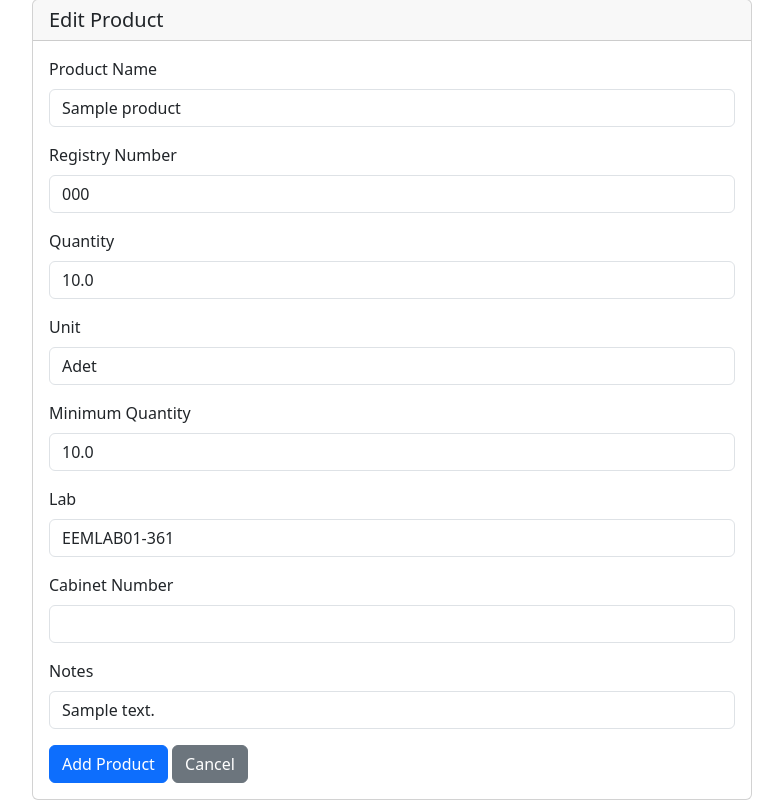
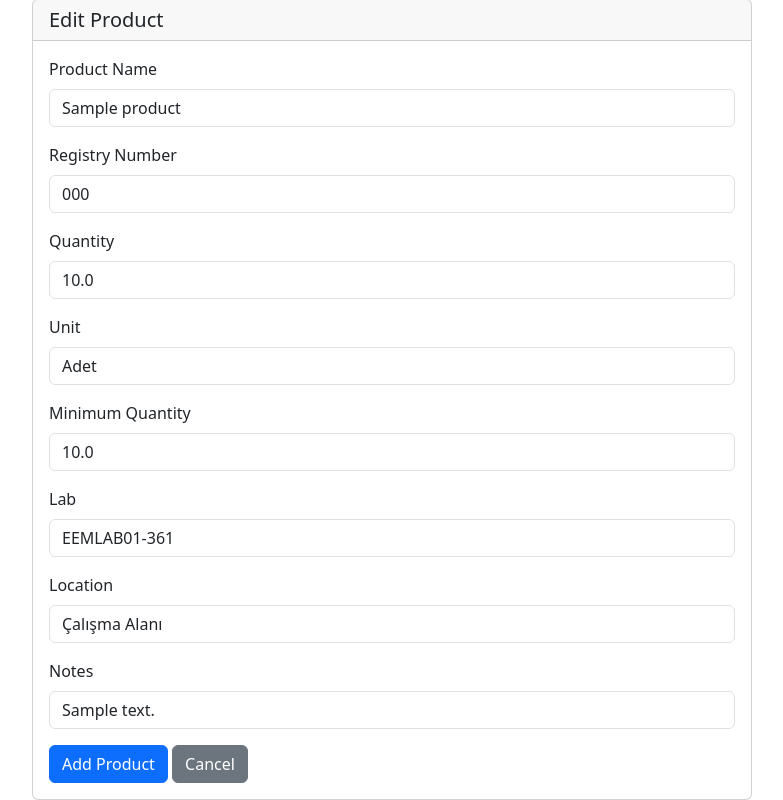
Before and after one commit to kutmur/lab-inventory-manager, a Flask app: page /product/1/edit in a window 1280 px wide. Shown: the part 81-881 px from the top of the page, without its empty margins (248-1031 px from the left). Run offline with Flask 3, Linux system fonts and the light colour scheme; a user stored in the database is signed in; tables that the repository leaves empty hold one stand-in row (values such as "Sample post"); lists and menus that the app fills with data are empty; some libraries are stand-ins or nearby versions.

Commit message:
refactor: clean up Add Product form and finalize lab-specific workspace integration
- Removed unused 'Location Type' field from form and template
- Implemented lab-specific 'Çalışma Alanı' as a selectable option in location dropdown
- Ensured cabinet and workspace options are scoped per lab
- Fixed Jinja2 Product reference error via context injection
- Confirmed stable form rendering and dashboard behavior

```diff
--- a/app/__init__.py
+++ b/app/__init__.py
@@ -1,6 +1,7 @@
 from flask import Flask
 from config import Config
 from app.extensions import db, login_manager, socketio
+from app.models import User, Product
 
 def create_app(config_class=Config):
     app = Flask(__name__)
@@ -16,9 +17,6 @@ def create_app(config_class=Config):
     login_manager.login_message = 'Please log in to access this page.'
     login_manager.login_message_category = 'info'
 
-    # Import models
-    from app.models import User
-
     @login_manager.user_loader
     def load_user(user_id):
         return User.query.get(int(user_id))
@@ -29,4 +27,9 @@ def create_app(config_class=Config):
     app.register_blueprint(main_bp)
     app.register_blueprint(auth_bp, url_prefix='/auth')
 
+    # Add context processor for models
+    @app.context_processor
+    def inject_models():
+        return dict(Product=Product)
+
     return app
--- a/app/main/forms.py
+++ b/app/main/forms.py
@@ -1,5 +1,5 @@
 from flask_wtf import FlaskForm
-from wtforms import StringField, FloatField, TextAreaField, SelectField, SubmitField
+from wtforms import StringField, FloatField, TextAreaField, SelectField, SubmitField, HiddenField
 from wtforms.validators import DataRequired, NumberRange, ValidationError
 from app.models import Lab
 
@@ -14,7 +14,7 @@ class ProductForm(FlaskForm):
     ], validators=[DataRequired()])
     minimum_quantity = FloatField('Minimum Quantity', validators=[DataRequired(), NumberRange(min=0, message="Minimum quantity must be greater than or equal to 0")])
     lab_id = SelectField('Lab', coerce=int, validators=[DataRequired()])
-    cabinet_number = SelectField('Cabinet Number', coerce=str, validators=[DataRequired()])
+    location_number = SelectField('Location', coerce=str, validators=[DataRequired()])
     notes = StringField('Notes')
     submit = SubmitField('Add Product')
 
@@ -23,15 +23,29 @@ class ProductForm(FlaskForm):
         # Get all predefined labs and sort them by code
         labs = Lab.get_predefined_labs()
         self.lab_id.choices = [(lab.id, f"{lab.code} - {lab.description}") for lab in labs]
-        # Initialize cabinet choices as empty (will be populated via JavaScript)
-        self.cabinet_number.choices = []
-        self.cabinet_number.render_kw = {'disabled': True}
+        # Initialize location choices as empty (will be populated via JavaScript)
+        self.location_number.choices = []
+        self.location_number.render_kw = {'disabled': True}
 
     def validate_quantity(self, field):
         try:
             float(field.data)
         except (ValueError, TypeError):
             raise ValidationError('Quantity must be a valid number')
+
+    def get_location_choices(self, lab_id):
+        """Get location choices for a specific lab."""
+        lab = Lab.query.get(lab_id)
+        if not lab:
+            return []
+
+        choices = [('workspace', 'Çalışma Alanı')]
+        for cabinet_num in range(1, lab.max_cabinets + 1):
+            choices.extend([
+                (f"cabinet-{cabinet_num}-upper", f"Dolap No: {cabinet_num} - Üst"),
+                (f"cabinet-{cabinet_num}-lower", f"Dolap No: {cabinet_num} - Alt")
+            ])
+        return choices
 
 class TransferForm(FlaskForm):
     product_id = SelectField('Product', coerce=int, validators=[DataRequired()])
--- a/app/main/routes.py
+++ b/app/main/routes.py
@@ -106,6 +106,17 @@ def add_product():
                 flash('A product with this registry number already exists.', 'error')
                 return render_template('main/product_form.html', form=form, title='Add Product')
 
+            # Parse location data
+            location_parts = form.location_number.data.split('-')
+            location_type = location_parts[0]
+
+            if location_type == 'workspace':
+                location_number = None
+                location_position = None
+            else:
+                location_number = location_parts[1]
+                location_position = location_parts[2]
+
             # Create new product
             product = Product(
                 name=form.name.data,
@@ -113,13 +124,15 @@ def add_product():
                 quantity=form.quantity.data,
                 unit=form.unit.data,
                 minimum_quantity=form.minimum_quantity.data,
-                cabinet_number=form.cabinet_number.data,
+                location_type=location_type,
+                location_number=location_number,
+                location_position=location_position,
                 notes=form.notes.data,
                 lab_id=selected_lab.id
             )
 
             db.session.add(product)
-            db.session.flush()  # Get product.id before commit
+            db.session.flush()
 
             # Create log entry
             create_user_log(
@@ -139,7 +152,9 @@ def add_product():
                 'registry_number': product.registry_number,
                 'quantity': product.quantity,
                 'lab_id': product.lab_id,
-                'cabinet_number': product.cabinet_number
+                'location_type': product.location_type,
+                'location_number': product.location_number,
+                'location_position': product.location_position
             })
 
             flash(f'Product "{product.name}" added successfully to {selected_lab.name}!', 'success')
@@ -196,7 +211,7 @@ def edit_product(id):
             db.session.rollback()
             flash('Error updating product. Please try again.', 'error')
 
-    return render_template('main/product_form.html', form=form, title='Edit Product')
+    return render_template('main/product_form.html', form=form, title='Edit Product', labs=Lab.get_predefined_labs())
 
 @bp.route('/product/<int:id>/delete', methods=['POST'])
 @login_required
--- a/app/templates/main/product_form.html
+++ b/app/templates/main/product_form.html
@@ -36,8 +36,8 @@
                             {{ form.lab_id(class="form-control") }}
                         </div>
                         <div class="mb-3">
-                            {{ form.cabinet_number.label(class="form-label") }}
-                            {{ form.cabinet_number(class="form-control") }}
+                            {{ form.location_number.label(class="form-label") }}
+                            {{ form.location_number(class="form-control") }}
                         </div>
                         <div class="mb-3">
                             {{ form.notes.label(class="form-label") }}
@@ -55,38 +55,38 @@
 <script>
 document.addEventListener('DOMContentLoaded', function() {
     const labSelect = document.getElementById('lab_id');
-    const cabinetSelect = document.getElementById('cabinet_number');
+    const locationSelect = document.getElementById('location_number');
 
-    // Store cabinet choices for each lab
-    const cabinetChoices = {};
+    // Store location choices for each lab
+    const locationChoices = {};
     {% for lab in labs %}
-    cabinetChoices[{{ lab.id }}] = {{ lab.get_cabinet_choices() | tojson }};
+    locationChoices[{{ lab.id }}] = {{ form.get_location_choices(lab.id) | tojson }};
     {% endfor %}
 
-    function updateCabinetChoices() {
+    function updateLocationChoices() {
         const selectedLabId = labSelect.value;
-        const choices = cabinetChoices[selectedLabId] || [];
+        const choices = locationChoices[selectedLabId] || [];
 
         // Clear existing options
-        cabinetSelect.innerHTML = '';
+        locationSelect.innerHTML = '';
 
         // Add new options
         choices.forEach(([value, label]) => {
             const option = document.createElement('option');
             option.value = value;
             option.textContent = label;
-            cabinetSelect.appendChild(option);
+            locationSelect.appendChild(option);
         });
 
-        // Enable/disable cabinet select based on lab selection
-        cabinetSelect.disabled = !selectedLabId;
+        // Enable/disable location select based on lab selection
+        locationSelect.disabled = !selectedLabId;
     }
 
-    // Update cabinet choices when lab selection changes
-    labSelect.addEventListener('change', updateCabinetChoices);
+    // Update location choices when lab selection changes
+    labSelect.addEventListener('change', updateLocationChoices);
 
     // Initial update
-    updateCabinetChoices();
+    updateLocationChoices();
 });
 </script>
 {% endblock %}
```
Also changed, not shown: app/models/product.py (+22 -12 lines), app/templates/main/dashboard.html (+57 -4 lines), app.db, 1 other file.
